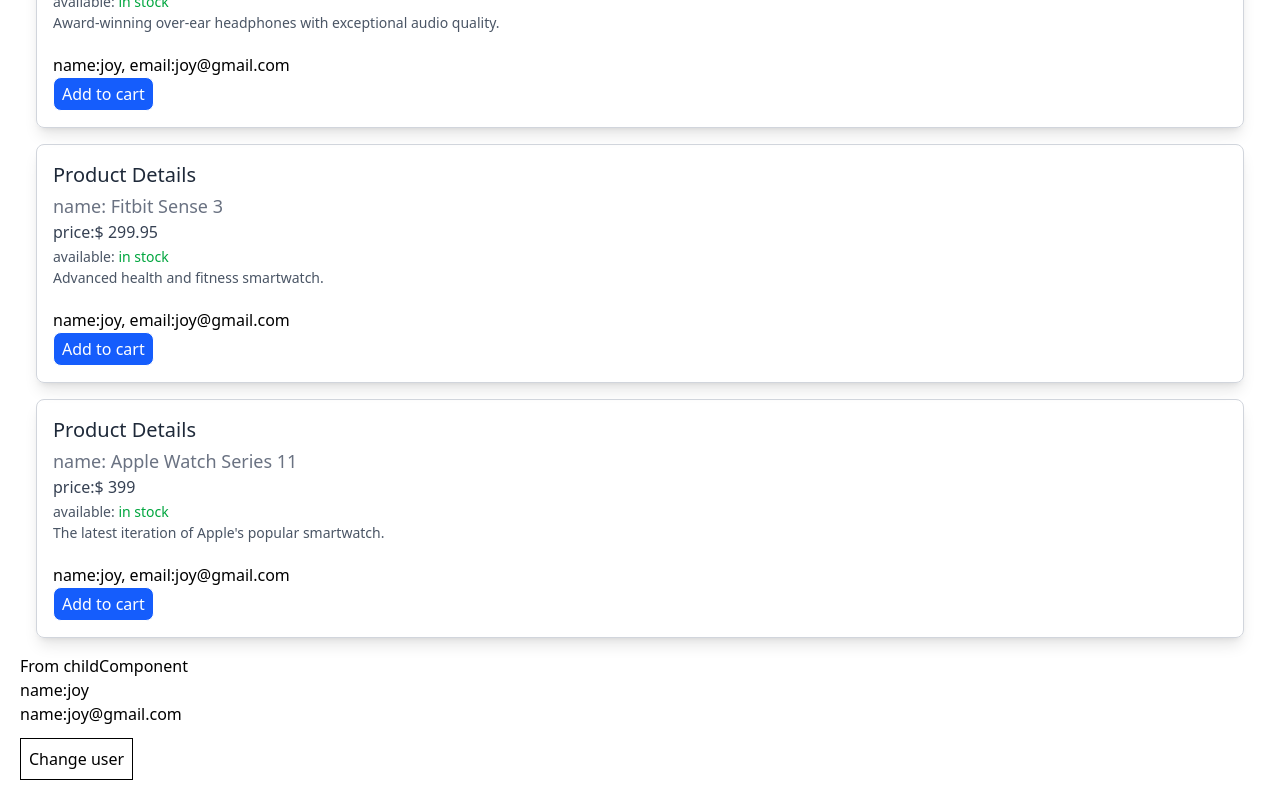
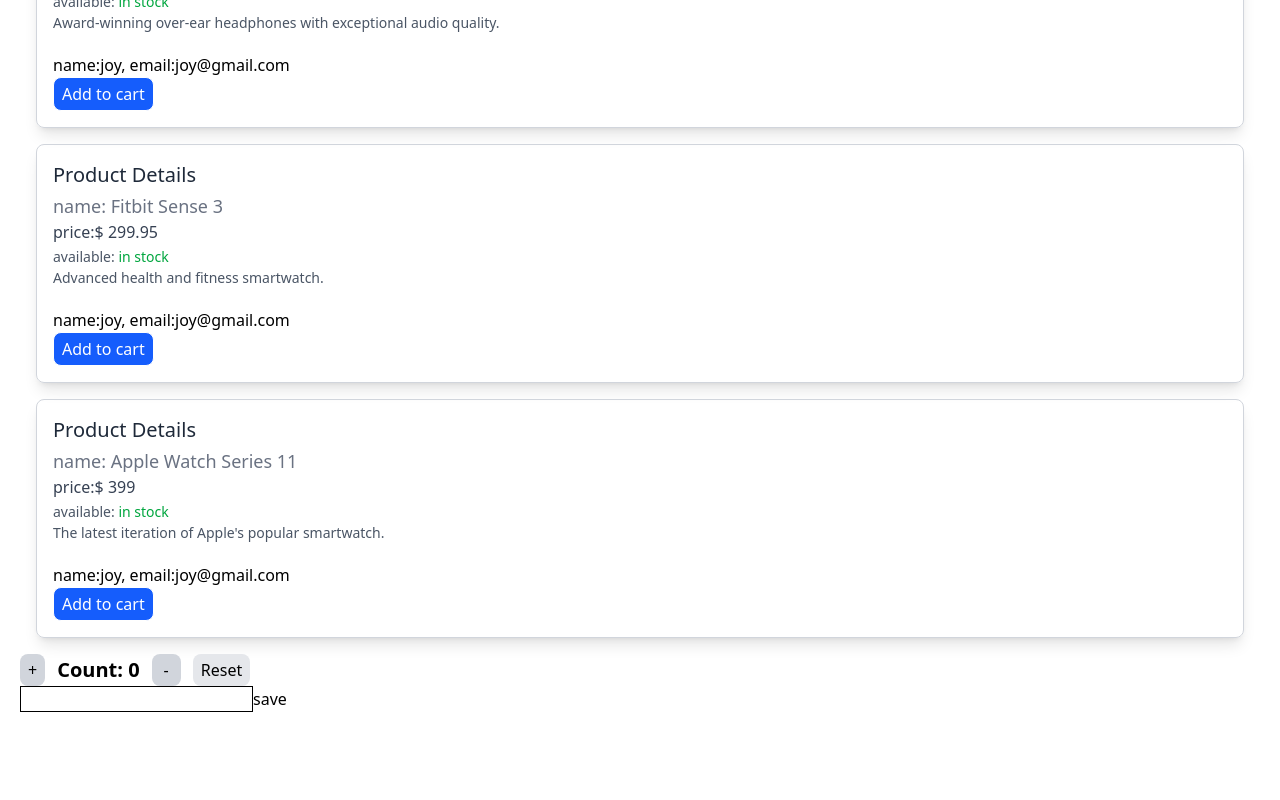
Before and after one commit to joy-mahmud/react-basics-class-project, a React (Vite) app: page /counter in a window 1280 px wide. Shown: the part 1964-2764 px from the top of the page. After the commit the page ends 2696 px from the top, so only its background shows below. Built offline with nearby package versions, Linux system fonts and the light colour scheme.

Commit message:
useReducer,useref hook

```diff
--- a/src/App.jsx
+++ b/src/App.jsx
@@ -6,6 +6,8 @@
 
 import Counter from './components/Counter'
 import { useEffect, useState } from 'react'
+import CounterUsingReducer from './components/CounterUsingReducer'
+import UseRefComponent from './components/useRefComponent'
 function App() {
   const [loading, setLoading] = useState(true)
   const [error, setError] = useState(null)
@@ -48,7 +50,7 @@
     )
   }
   console.log(productData)
-  const user = { name: 'joy', email: 'joy@gmail.com' }
+
   return (
     <div className='p-5'>
       <h2 className='text-center text-2xl font-semibold'>Product Details</h2>
@@ -67,9 +69,11 @@
 
 
       {/* <Counter></Counter> */}
-      <ParentComponent user={user}>
+      {/* <ParentComponent user={user}>
 
-      </ParentComponent>
+      </ParentComponent> */}
+      <CounterUsingReducer />
+      <UseRefComponent />
 
     </div>
 
--- a/src/components/ContextProvider.jsx
+++ b/src/components/ContextProvider.jsx
@@ -1,7 +1,10 @@
 import React, { createContext, useState } from 'react'
+
 export const userContext = createContext(null)
+
 const ContextProvider = ({ children }) => {
     const [user, setUser] = useState({ name: 'joy', email: 'joy@gmail.com' })
+
     return (
         <userContext.Provider value={{ user, setUser }}>
             {children}
--- /dev/null
+++ b/src/components/CounterUsingReducer.jsx
@@ -0,0 +1,33 @@
+import React, { useReducer } from 'react'
+const reducer = (state, action) => {
+    switch (action.type) {
+        case 'increment':
+            return { count: state.count + 1 }
+
+        case 'decrement':
+            if (state.count <= 0) {
+                return { count: 0 }
+            } else return { count: state.count - 1 }
+
+
+        case 'reset':
+            return { count: 0 }
+
+        default:
+            return state
+    }
+}
+const CounterUsingReducer = () => {
+    const [state, dispatch] = useReducer(reducer, { count: 0 })
+    return (
+        <div className='flex gap-3 items-center'>
+            <button onClick={() => dispatch({ type: 'increment' })} className='px-2 py-1 rounded-lg bg-gray-300'>+</button>
+            <h2 className='text-xl font-semibold'>Count: {state.count}</h2>
+            <button onClick={() => dispatch({ type: 'decrement' })} className='px-3 py-1 rounded-lg bg-gray-300'>-</button>
+            <button onClick={() => dispatch({ type: 'reset' })} className='px-2 py-1 bg-gray-200 rounded-lg'>Reset</button>
+
+        </div>
+    )
+}
+
+export default CounterUsingReducer
--- /dev/null
+++ b/src/components/useRefComponent.jsx
@@ -0,0 +1,18 @@
+import React, { useRef, useState } from 'react'
+
+const UseRefComponent = () => {
+    const inputRef = useRef(null)
+    // const [savedValue,setSavedvalue]=useState('')
+    const handleSave = () => {
+        const value = inputRef
+        console.log(value)
+    }
+    return (
+        <div>
+            <input className='border' ref={inputRef} type="text" />
+            <button onClick={() => handleSave()}>save</button>
+        </div>
+    )
+}
+
+export default UseRefComponent
```
